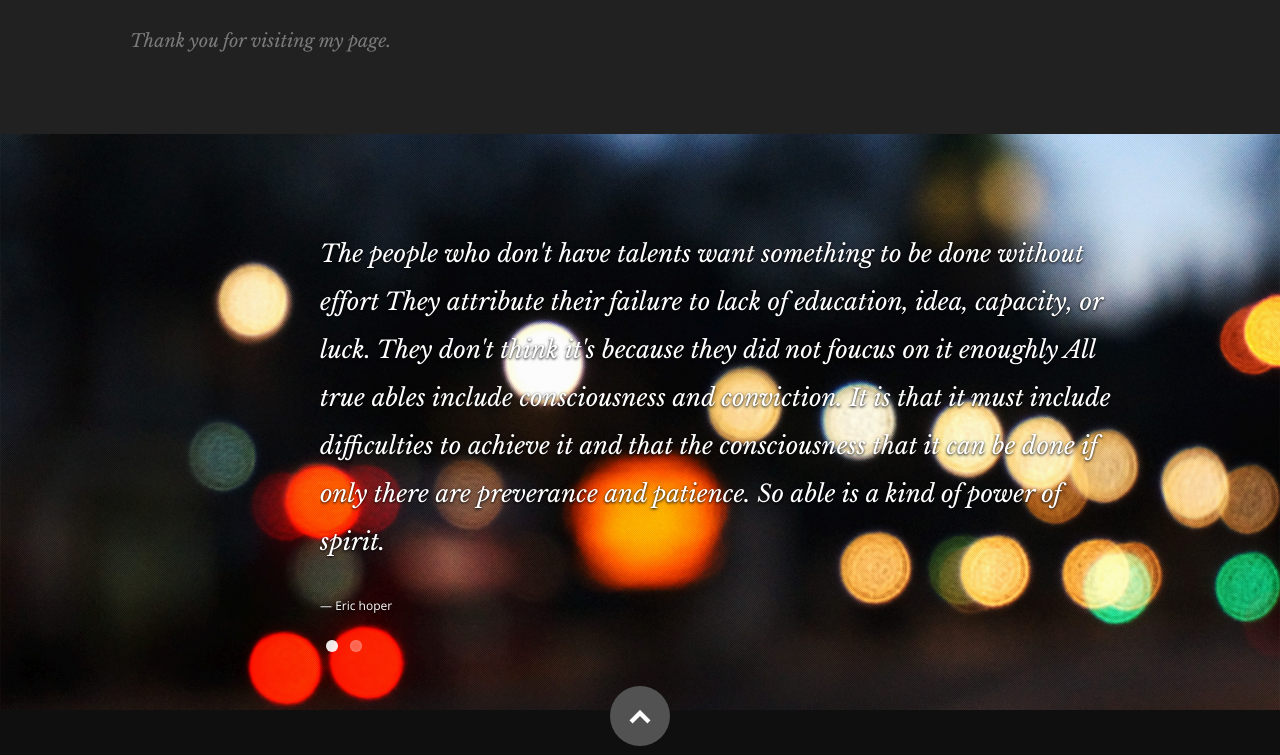
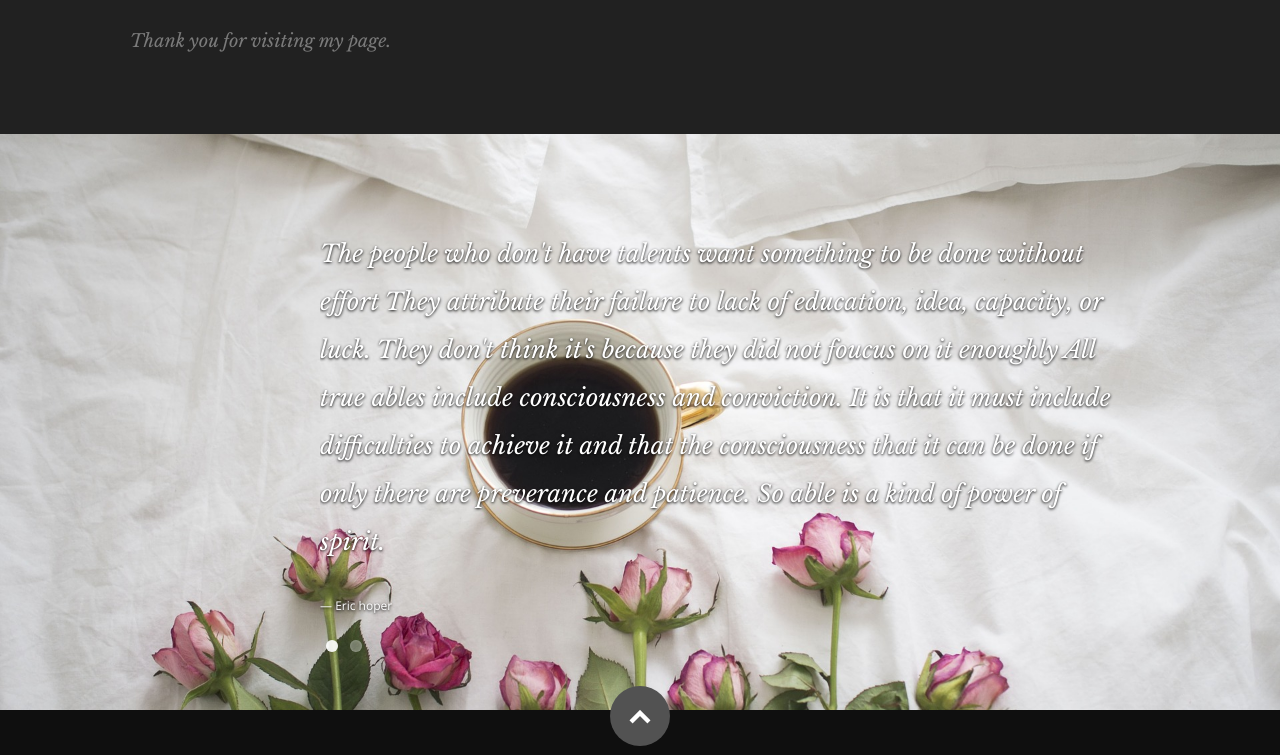
Before and after one commit to sindang/new, a plain HTML site: page index.html in a window 1280 px wide. Shown: the part 4660-5415 px from the top of the page. Drawn offline with nearby package versions, Linux system fonts and the light colour scheme; some icons are missing.

Commit message:
0328_css_002

```diff
--- a/css/layout.css
+++ b/css/layout.css
@@ -692,8 +692,8 @@ call-to-action .button {
 /* ------------------------------------------------------------------ */
 
 #testimonials {
-   background: #1F1F1F url(../images/testimonials-bg.jpg) no-repeat center center;
-   background-size: cover !important;
+   background: #1F1F1F url(../images/coffee-2676642_1920.jpg) no-repeat center center;
+   /* background-size: cover !important; */
 	-webkit-background-size: cover !important;
    background-attachment: fixed;
 
```
